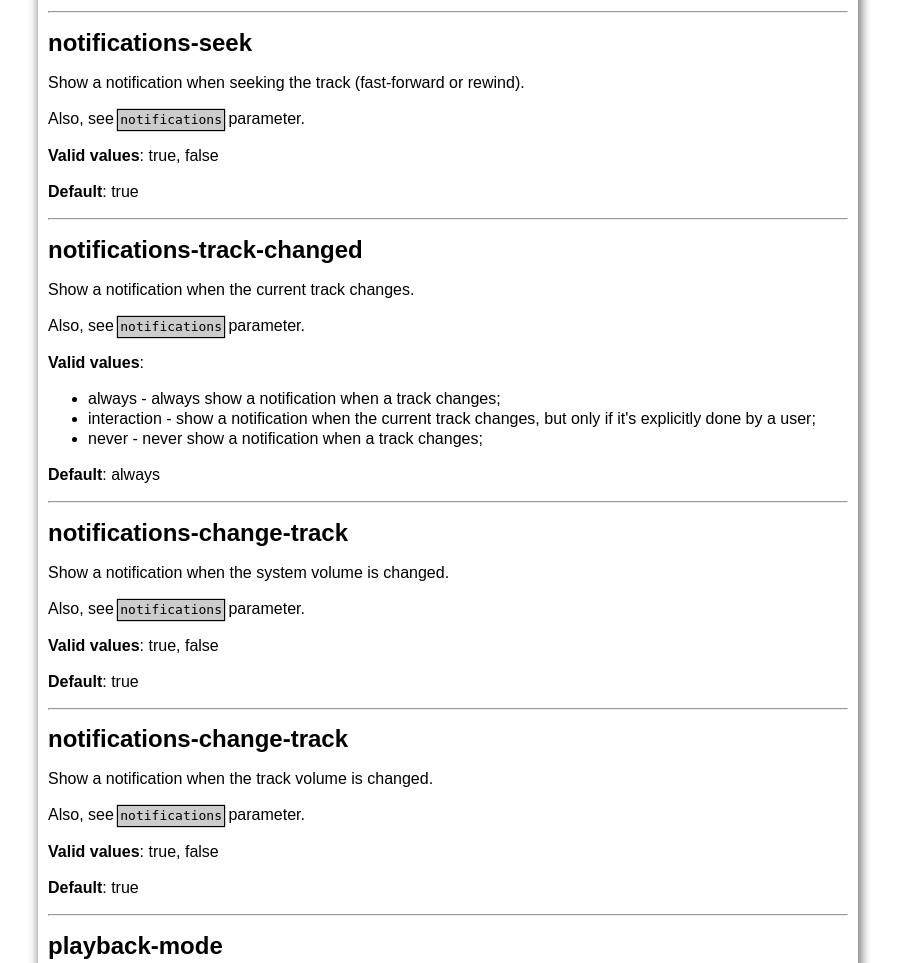
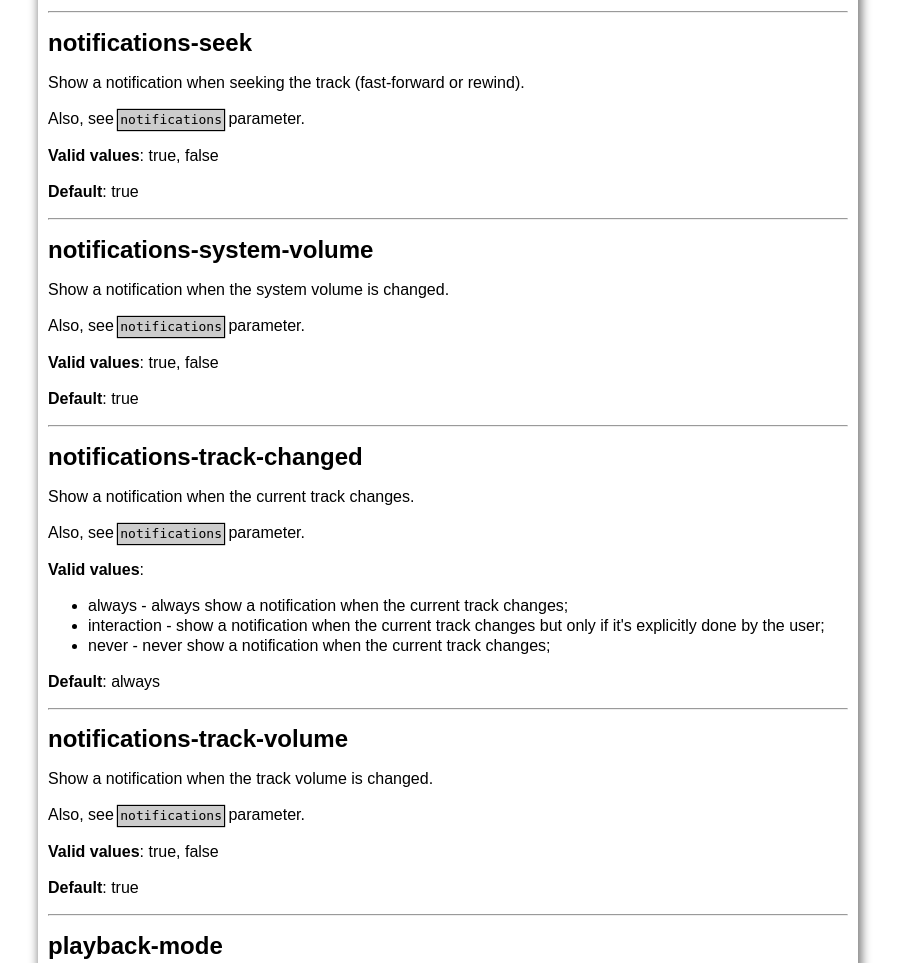
Before and after one commit to alkatrazstudio/meson-player, a PHP site: page /params.php in a window 1280 px wide. Shown: the part 4385-5348 px from the top of the page, without its empty margins (192-1091 px from the left). Run offline with PHP 8.4, Linux system fonts and the light colour scheme; data that the repository does not hold is empty.

Commit message:
Fix typos

```diff
--- a/manual/src/params.php
+++ b/manual/src/params.php
@@ -167,27 +167,27 @@ If <code>true</code> then the notifications are shown unless a specific <code>no
 <p><b>Valid values</b>: true, false</p>
 <p><b>Default</b>: true</p>
 
+<hr id="notifications-system-volume">
+<h2>notifications-system-volume</h2>
+<p>Show a notification when the system volume is changed.</p>
+<p>Also, see <a href="#notifications"><code>notifications</code></a> parameter.</p>
+<p><b>Valid values</b>: true, false</p>
+<p><b>Default</b>: true</p>
+
 <hr id="notifications-track-changed">
 <h2>notifications-track-changed</h2>
 <p>Show a notification when the current track changes.</p>
 <p>Also, see <a href="#notifications"><code>notifications</code></a> parameter.</p>
 <p><b>Valid values</b>:</p>
 <ul>
-<li>always - always show a notification when a track changes;</li>
-<li>interaction - show a notification when the current track changes, but only if it's explicitly done by a user;</li>
-<li>never - never show a notification when a track changes;</li>
+<li>always - always show a notification when the current track changes;</li>
+<li>interaction - show a notification when the current track changes but only if it's explicitly done by the user;</li>
+<li>never - never show a notification when the current track changes;</li>
 </ul>
 <p><b>Default</b>: always</p>
 
-<hr id="notifications-system-volume">
-<h2>notifications-change-track</h2>
-<p>Show a notification when the system volume is changed.</p>
-<p>Also, see <a href="#notifications"><code>notifications</code></a> parameter.</p>
-<p><b>Valid values</b>: true, false</p>
-<p><b>Default</b>: true</p>
-
 <hr id="notifications-track-volume">
-<h2>notifications-change-track</h2>
+<h2>notifications-track-volume</h2>
 <p>Show a notification when the track volume is changed.</p>
 <p>Also, see <a href="#notifications"><code>notifications</code></a> parameter.</p>
 <p><b>Valid values</b>: true, false</p>
```
